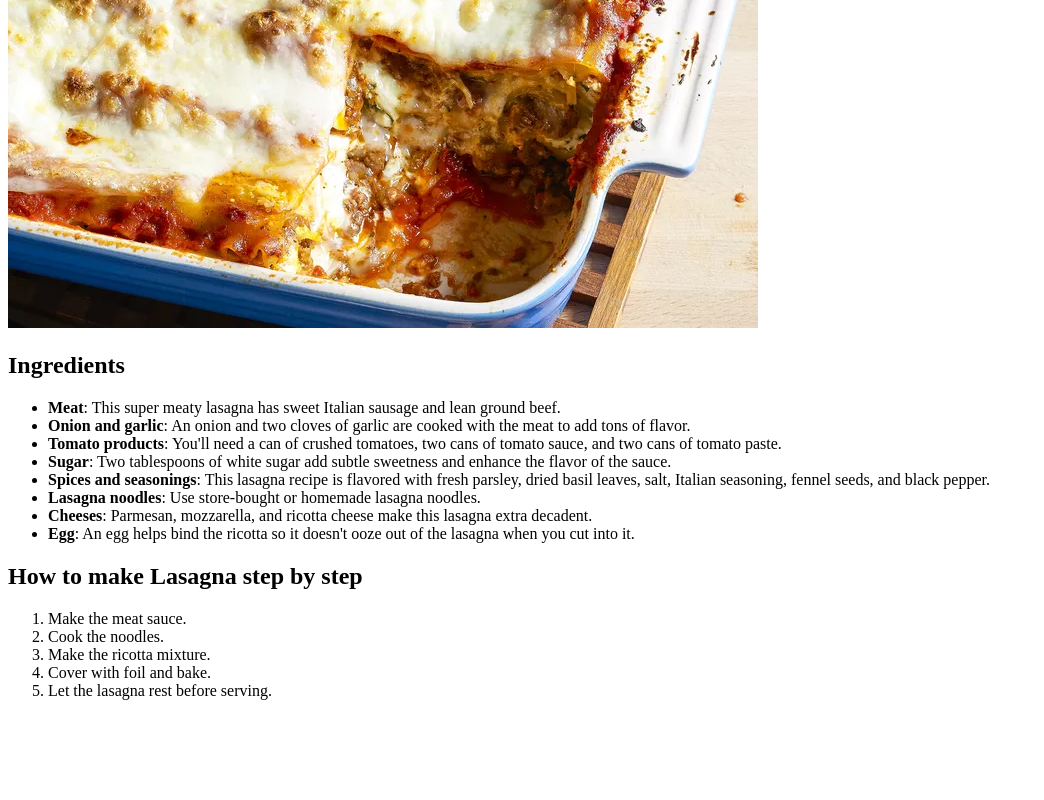
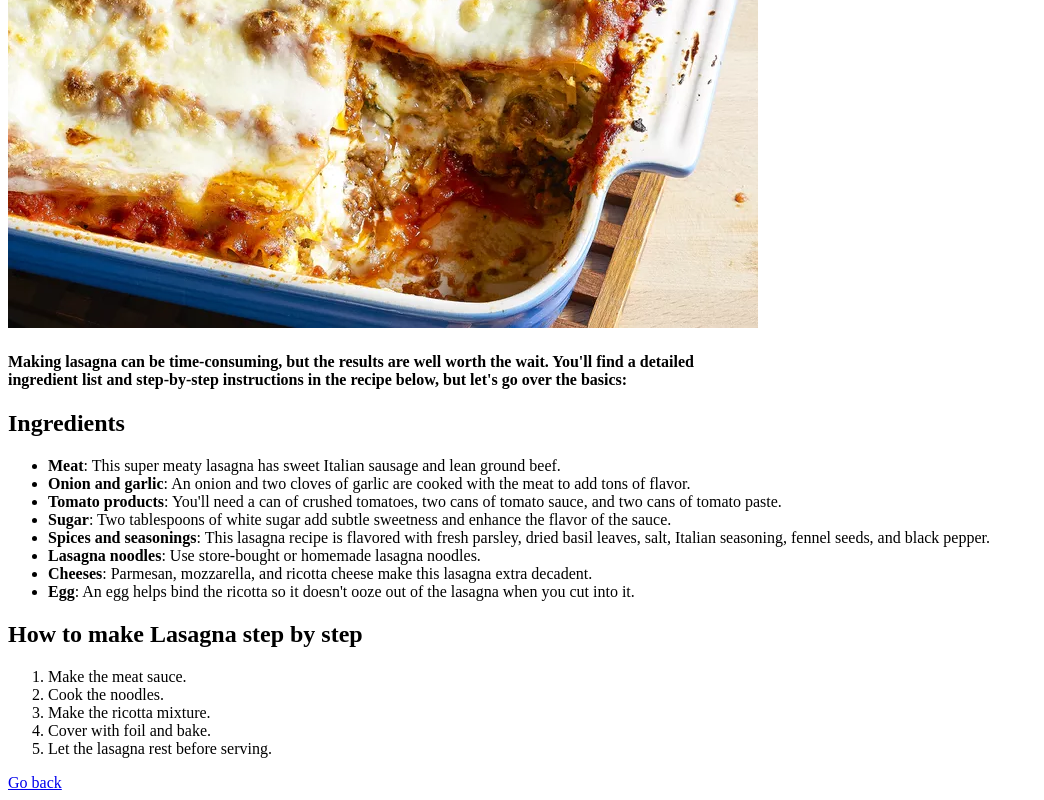
Before and after one commit to ChrisRamFrontEnd/odin-recipes, a plain HTML site: page recipes/lasagna.html in a window 1280 px wide. Shown: the part 315-1115 px from the top of the page, without its empty margins (0-1044 px from the left). Before the commit the page ends 1031 px from the top, so only its background shows below. Drawn offline with Linux system fonts and the light colour scheme.

Commit message:
Add imagie description

```diff
--- a/recipes/lasagna.html
+++ b/recipes/lasagna.html
@@ -7,6 +7,9 @@
 <body>
     <h1>World's best lasagna recipe:</h1>
     <img src="../img/lasagna.jpg" alt="Lasagna that you will hopefully cook">
+    <h4>Making lasagna can be time-consuming, but the results are well worth
+        the wait. You'll find a detailed <br> ingredient list and step-by-step
+        instructions in the recipe below, but let's go over the basics:</h4>
     <h2>Ingredients</h2>
     <ul>
         <li><strong>Meat</strong>: This super meaty lasagna has
@@ -40,5 +43,6 @@
         <li>Cover with foil and bake.</li>
         <li>Let the lasagna rest before serving.</li>
     </ol>
+    <a href="../index.html">Go back</a>
 </body>
 </html>
```
